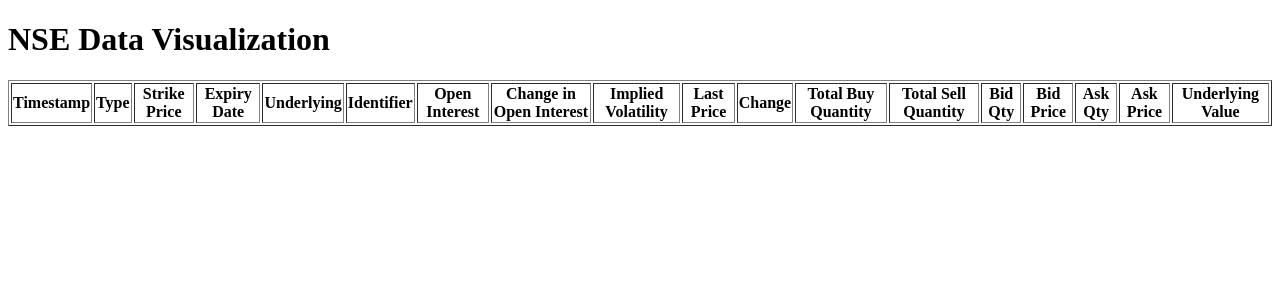
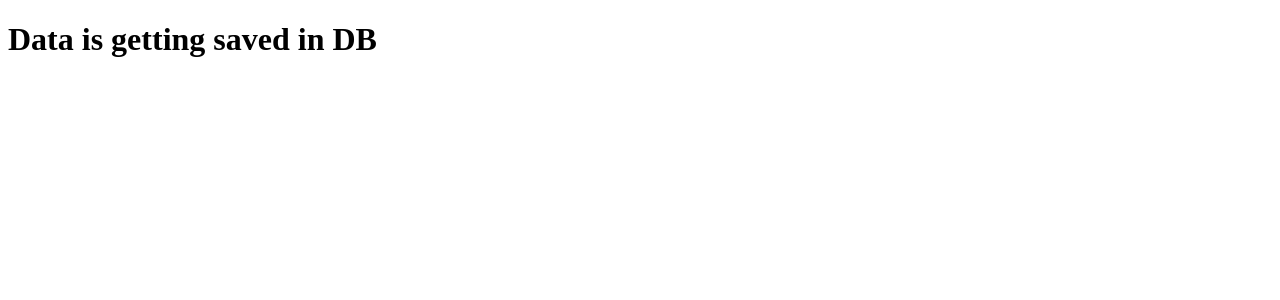
Before and after one commit to cadabraaa/stock_db, a Flask app: page / in a window 1280 px wide. Shown: the top 300 px of the page. Run offline with Flask 3, Linux system fonts and the light colour scheme; data that the repository does not hold is empty; some libraries are stand-ins or nearby versions.

Commit message:
data adding in database

```diff
--- a/app.py
+++ b/app.py
@@ -1,30 +1,40 @@
 from flask import Flask, render_template
+from apscheduler.schedulers.background import BackgroundScheduler
 import requests
-from database import insert_data_into_database  # Assuming 'database' is a module that contains your SQLAlchemy engine
+from database import insert_data_into_database
 
 app = Flask(__name__)
 
 # Global variable to store the previous timestamp
 previous_timestamp = None
 
-def find_timestamp(data):
+scheduler = BackgroundScheduler()
+
+def extract_timestamp(data):
     """
-    Recursively find and return the timestamp from the data structure.
+    Extract timestamp from data structure.
     """
     timestamp = data.get('timestamp')
+
     if timestamp:
+        print("Extracted Timestamp:", timestamp)
         return timestamp
 
-    for key, value in data.items():
-        if isinstance(value, (dict, list)):
-            result = find_timestamp(value)
+    if isinstance(data, dict):
+        for key, value in data.items():
+            if isinstance(value, (dict, list)):
+                result = extract_timestamp(value)
+                if result:
+                    return result
+    elif isinstance(data, list):
+        for item in data:
+            result = extract_timestamp(item)
             if result:
                 return result
 
     return None
 
-@app.route("/", methods=['GET'])
-def index():
+def job():
     global previous_timestamp
 
     # URL of the NSE India API
@@ -41,14 +51,11 @@ def index():
 
     # Check if the request was successful (status code 200)
     if response.status_code == 200:
-        # Print the entire JSON response to inspect its structure
-        print("JSON Response:", response.json())
-
         # Parse the JSON content of the response
         data = response.json()
 
-        # Extract the timestamp using the new function
-        current_timestamp = find_timestamp(data)
+        # Extract the timestamp using a recursive approach
+        current_timestamp = extract_timestamp(data)
 
         if current_timestamp and current_timestamp != previous_timestamp:
             # Update the previous timestamp
@@ -57,14 +64,13 @@ def index():
             # Insert data into the database
             insert_data_into_database(data)
 
-        # Return the timestamp and data as a dictionary
-        data_to_render = {'timestamp': current_timestamp, 'filtered_data': data.get('filtered', {}).get('data', [])}
+# Schedule the job to run every 60 seconds
+scheduler.add_job(job, 'interval', seconds=60)
+scheduler.start()
 
-        # You can return the data to the template without saving it to a file
-        return render_template('index.html', data=data_to_render)
-    else:
-        # If the request was not successful, return an error message
-        return f"Error fetching data: {response.status_code}"
+@app.route("/", methods=['GET'])
+def index():
+    return render_template("index.html")
 
 if __name__ == "__main__":
     app.run(host='0.0.0.0', debug=True)
--- a/pyproject.toml
+++ b/pyproject.toml
@@ -11,6 +11,10 @@ requests = "^2.31.0"
 flask-sqlalchemy = "^3.1.1"
 consultor = "^0.2.0"
 sqlalchemy = "^2.0.25"
+flask-cors = "^4.0.0"
+schedule = "^1.2.1"
+redberry = "^0.0.7.15"
+apscheduler = "^3.10.4"
 
 [tool.pyright]
 # https://github.com/microsoft/pyright/blob/main/docs/configuration.md
--- a/templates/index.html
+++ b/templates/index.html
@@ -8,80 +8,9 @@
     <!-- Include jQuery and DataTables CSS and JS -->
     <script src="https://code.jquery.com/jquery-3.6.4.min.js"></script>
     <link rel="stylesheet" type="text/css" href="https://cdn.datatables.net/1.11.5/css/jquery.dataTables.css">
-    <script type="text/javascript" charset="utf8" src="https://cdn.datatables.net/1.11.5/js/jquery.dataTables.js"></script>
+      <script type="text/javascript" charset="utf8" src="https://cdn.datatables.net/1.11.5/js/jquery.dataTables.js"></script>
 </head>
 <body>
-    <h1>NSE Data Visualization</h1>
-    <table id="nseDataTable" border="1">
-        <thead>
-            <tr>
-                <th>Timestamp</th>
-                <th>Type</th>
-                <th>Strike Price</th>
-                <th>Expiry Date</th>
-                <th>Underlying</th>
-                <th>Identifier</th>
-                <th>Open Interest</th>
-                <th>Change in Open Interest</th>
-                <th>Implied Volatility</th>
-                <th>Last Price</th>
-                <th>Change</th>
-                <th>Total Buy Quantity</th>
-                <th>Total Sell Quantity</th>
-                <th>Bid Qty</th>
-                <th>Bid Price</th>
-                <th>Ask Qty</th>
-                <th>Ask Price</th>
-                <th>Underlying Value</th>
-            </tr>
-        </thead>
-        <tbody>
-            {% for record in data.filtered_data %}
-                <tr>
-                    <td>{{ data.timestamp }}</td>
-                    <td>PE</td>
-                    <td>{{ record.strikePrice }}</td>
-                    <td>{{ record.expiryDate }}</td>
-                    <td>{{ record.PE.underlying if record.PE else '' }}</td>
-                    <td>{{ record.PE.identifier if record.PE else '' }}</td>
-                    <td>{{ record.PE.openInterest if record.PE else '' }}</td>
-                    <td>{{ record.PE.changeinOpenInterest if record.PE else '' }}</td>
-                    <td>{{ record.PE.impliedVolatility if record.PE else '' }}</td>
-                    <td>{{ record.PE.lastPrice if record.PE else '' }}</td>
-                    <td>{{ record.PE.change if record.PE else '' }}</td>
-                    <td>{{ record.PE.totalBuyQuantity if record.PE else '' }}</td>
-                    <td>{{ record.PE.totalSellQuantity if record.PE else '' }}</td>
-                    <td>{{ record.PE.bidQty if record.PE else '' }}</td>
-                    <td>{{ record.PE.bidprice if record.PE else '' }}</td>
-                    <td>{{ record.PE.askQty if record.PE else '' }}</td>
-                    <td>{{ record.PE.askPrice if record.PE else '' }}</td>
-                    <td>{{ record.PE.underlyingValue if record.PE else '' }}</td>
-                </tr>
-                {% if record.CE %}
-                    <!-- If there is a Call option (CE), add its data to the table -->
-                    <tr>
-                        <td>{{ data.timestamp }}</td>
-                        <td>CE</td>
-                        <td>{{ record.CE.strikePrice }}</td>
-                        <td>{{ record.CE.expiryDate }}</td>
-                        <td>{{ record.CE.underlying }}</td>
-                        <td>{{ record.CE.identifier }}</td>
-                        <td>{{ record.CE.openInterest }}</td>
-                        <td>{{ record.CE.changeinOpenInterest }}</td>
-                        <td>{{ record.CE.impliedVolatility }}</td>
-                        <td>{{ record.CE.lastPrice }}</td>
-                        <td>{{ record.CE.change }}</td>
-                        <td>{{ record.CE.totalBuyQuantity }}</td>
-                        <td>{{ record.CE.totalSellQuantity }}</td>
-                        <td>{{ record.CE.bidQty }}</td>
-                        <td>{{ record.CE.bidprice }}</td>
-                        <td>{{ record.CE.askQty }}</td>
-                        <td>{{ record.CE.askPrice }}</td>
-                        <td>{{ record.CE.underlyingValue }}</td>
-                    </tr>
-                {% endif %}
-            {% endfor %}
-        </tbody>
-    </table>
+    <h1>Data is getting saved in DB</h1>
 </body>
 </html>
```
Also changed, not shown: database.py (+86 -94 lines), 1 other file.
